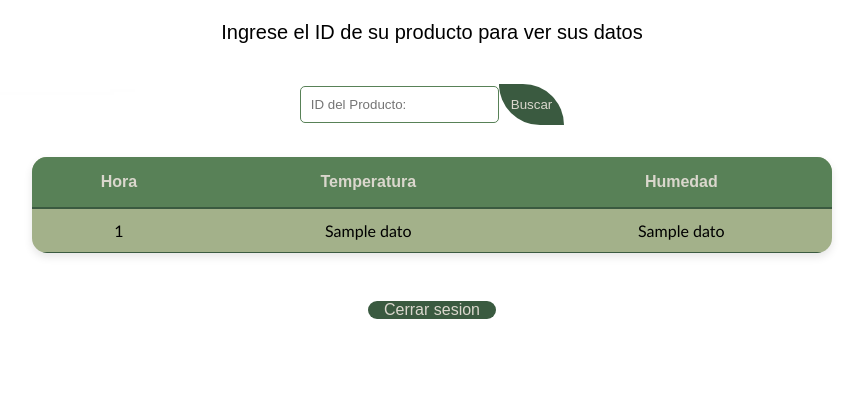
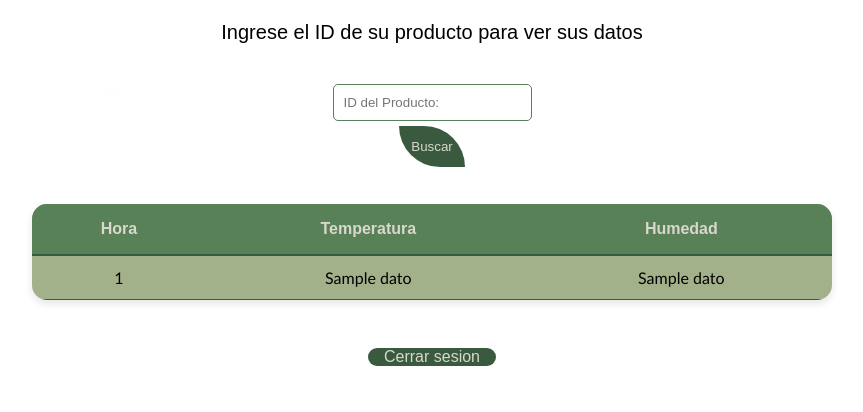
Before and after one commit to NievaLucas/Web-Plantz, a Flask app: template src/templates/statistic.html in a window 1280 px wide. Shown: the part 167-579 px from the top of the page, without its empty margins (208-1071 px from the left). Run offline with Flask 3, Linux system fonts and the light colour scheme; the template is opened without the code that fills it: most values are stand-ins (such as "Sample title", 1, 10 or a date in 2020); some web fonts are replaced.

Commit message:
botonEstadistica

```diff
--- a/src/static/css/index.css
+++ b/src/static/css/index.css
@@ -262,11 +262,8 @@ tbody tr:hover {
     border-radius: 15px;
 }
 
-.formStatistic{
-display: flex;
-flex-direction: row;
+.formStatistic button{
 margin: .3125rem;
-justify-content: center;
 }
 
 #main-content{
```
